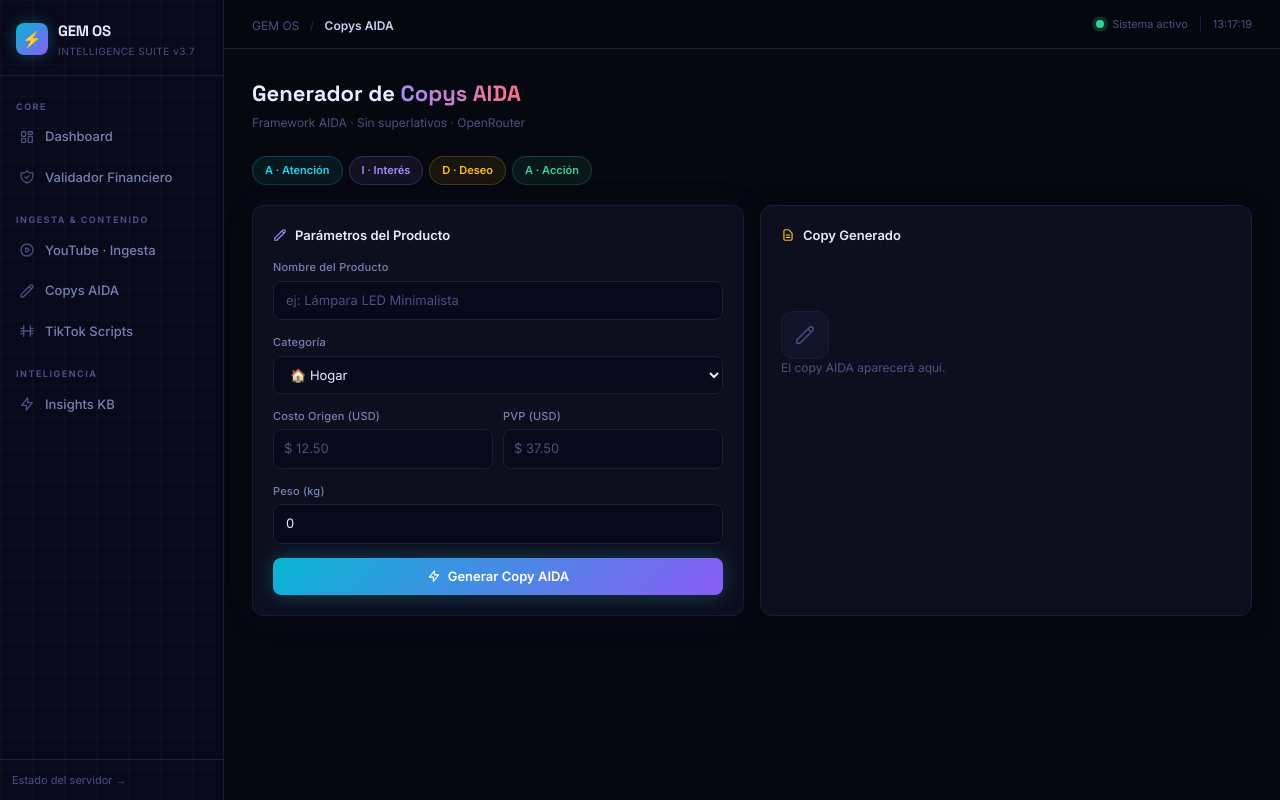
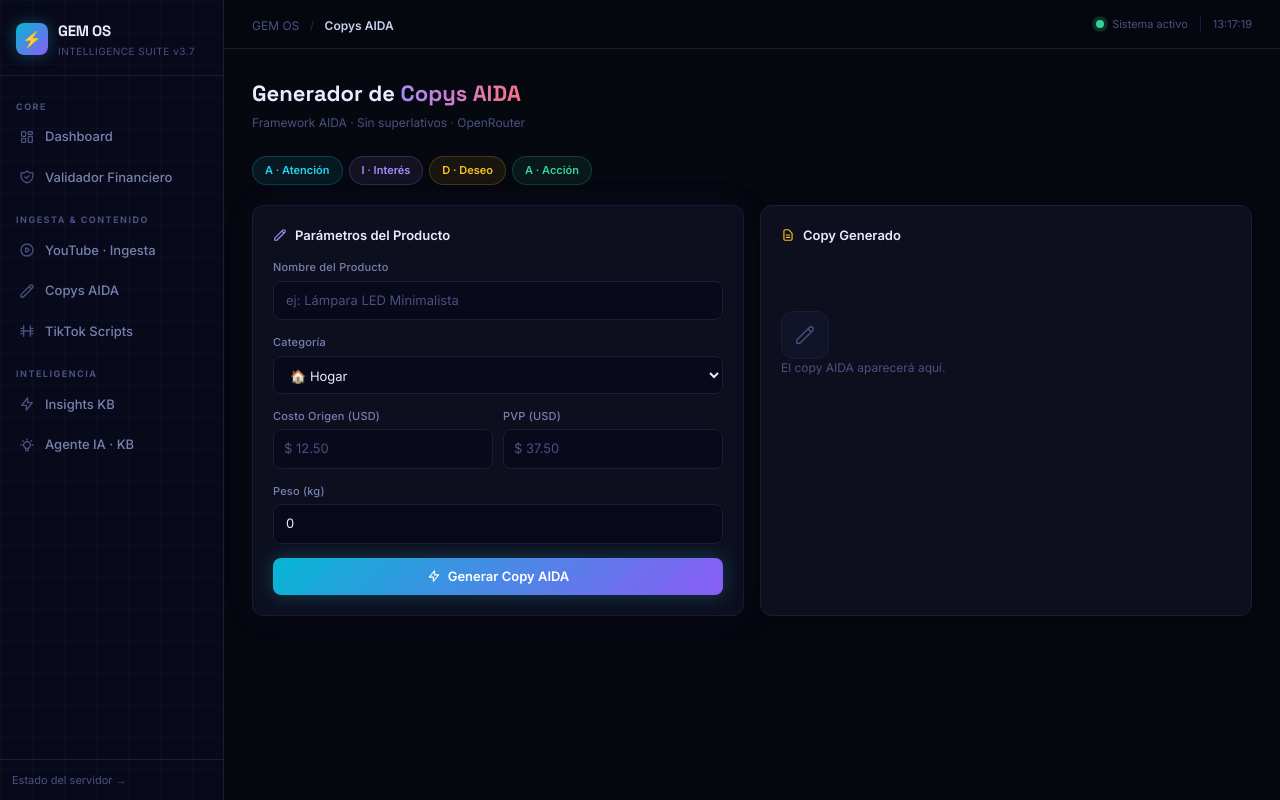
Before and after one commit to pabloalanzahlut/dropshipping-intelligence-suite, a Python web app: template app/templates/copys.html in a window 1280 px wide. Run offline with Jinja, Linux system fonts and the light colour scheme; the template is opened without the code that fills it, so the values that code supplies are empty; some libraries are stand-ins or nearby versions.

Commit message:
auto: sync cambios GEM OS 2026-11-05T14:17

```diff
--- a/app/templates/base.html
+++ b/app/templates/base.html
@@ -437,6 +437,14 @@
         </svg>
         Insights KB
       </a>
+
+      <a href="/agente" class="nav-link {% if request.url.path == '/agente' %}active{% endif %}">
+        <svg class="nav-icon" fill="none" stroke="currentColor" viewBox="0 0 24 24">
+          <path stroke-linecap="round" stroke-linejoin="round" stroke-width="2"
+                d="M9.663 17h4.673M12 3v1m6.364 1.636l-.707.707M21 12h-1M4 12H3m3.343-5.657l-.707-.707m2.828 9.9a5 5 0 117.072 0l-.548.547A3.374 3.374 0 0014 18.469V19a2 2 0 11-4 0v-.531c0-.895-.356-1.754-.988-2.386l-.548-.547z"/>
+        </svg>
+        Agente IA · KB
+      </a>
     </nav>
 
     <!-- Footer -->
```
